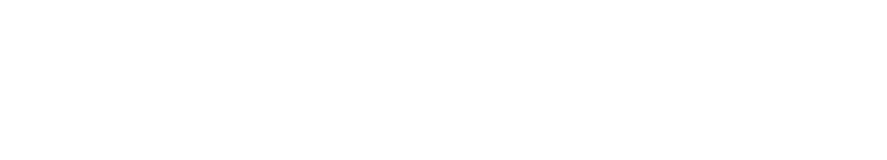
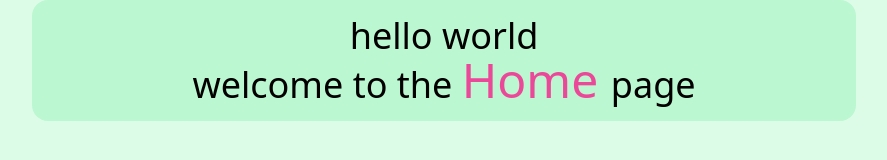
Before and after one commit to Alsadig-ahmed/tw-website, a website: page public/index.html in a window 1280 px wide. Shown: the whole page, without its empty margins (196-1083 px from the left). Drawn offline with Linux system fonts and the light colour scheme.

Commit message:
add hello world add hello world to the home page

```diff
--- a/public/index.html
+++ b/public/index.html
@@ -8,6 +8,13 @@
     <title>Document</title>
 </head>
 <body>
-    <h1 class="bg-red-500 inline text-green-200"></h1>
+    <div class="h-screen bg-green-100">
+        <div class="flex items-center justify-center">
+            <div class="rounded-2xl text-4xl bg-green-200 py-4 px-40">
+                <h1 class="text-center"> hello world </h1>
+                <h2 class="text-center">welcome to the <span class="text-pink-500 text-5xl"> Home </span> page</h2>
+            </div>
+        </div>
+    </div>
 </body>
 </html>
```
Also changed, not shown: public/style.css.
